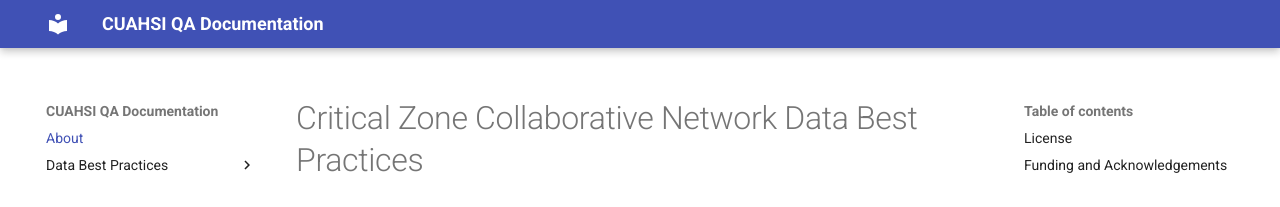
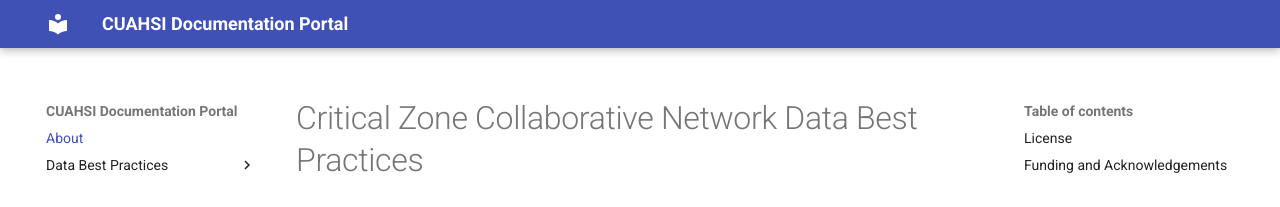
Before and after one commit to CUAHSI/mkdocs-example, an MkDocs documentation site: the page built from docs/index.md, in a window 1280 px wide. Shown: the top 207 px of the page. Built offline with MkDocs 1.6.1 and Material for MkDocs 9.7.7, drawn with Linux system fonts in a browser that asks for light colours.

Commit message:
title swap

```diff
--- a/mkdocs.yml
+++ b/mkdocs.yml
@@ -1,7 +1,7 @@
-site_name: CUAHSI QA Documentation
+site_name: CUAHSI Documentation Portal
 
 theme:
-  name: "material"
+  name: material
 
 plugins:
   - mkdocstrings
```
